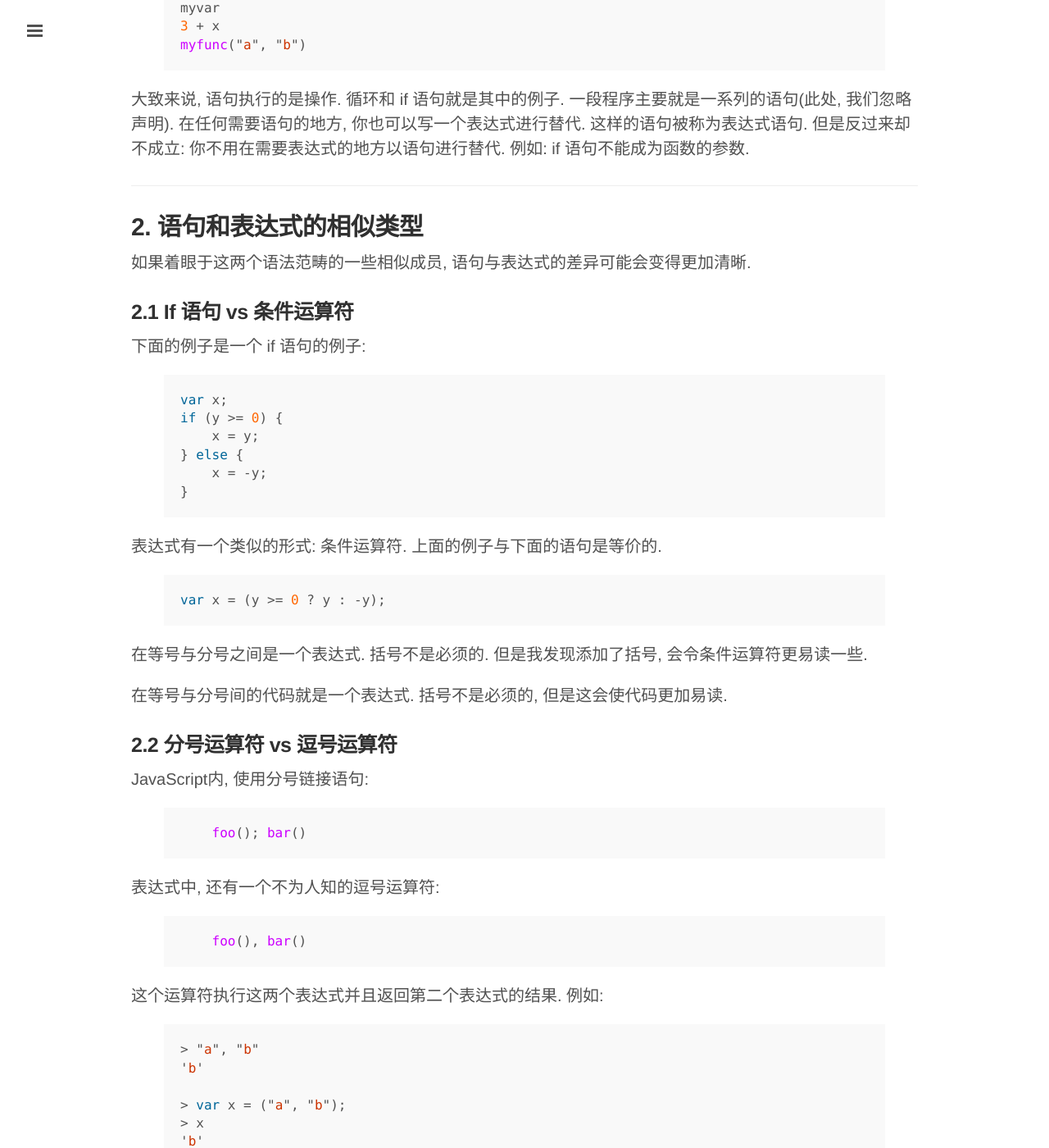
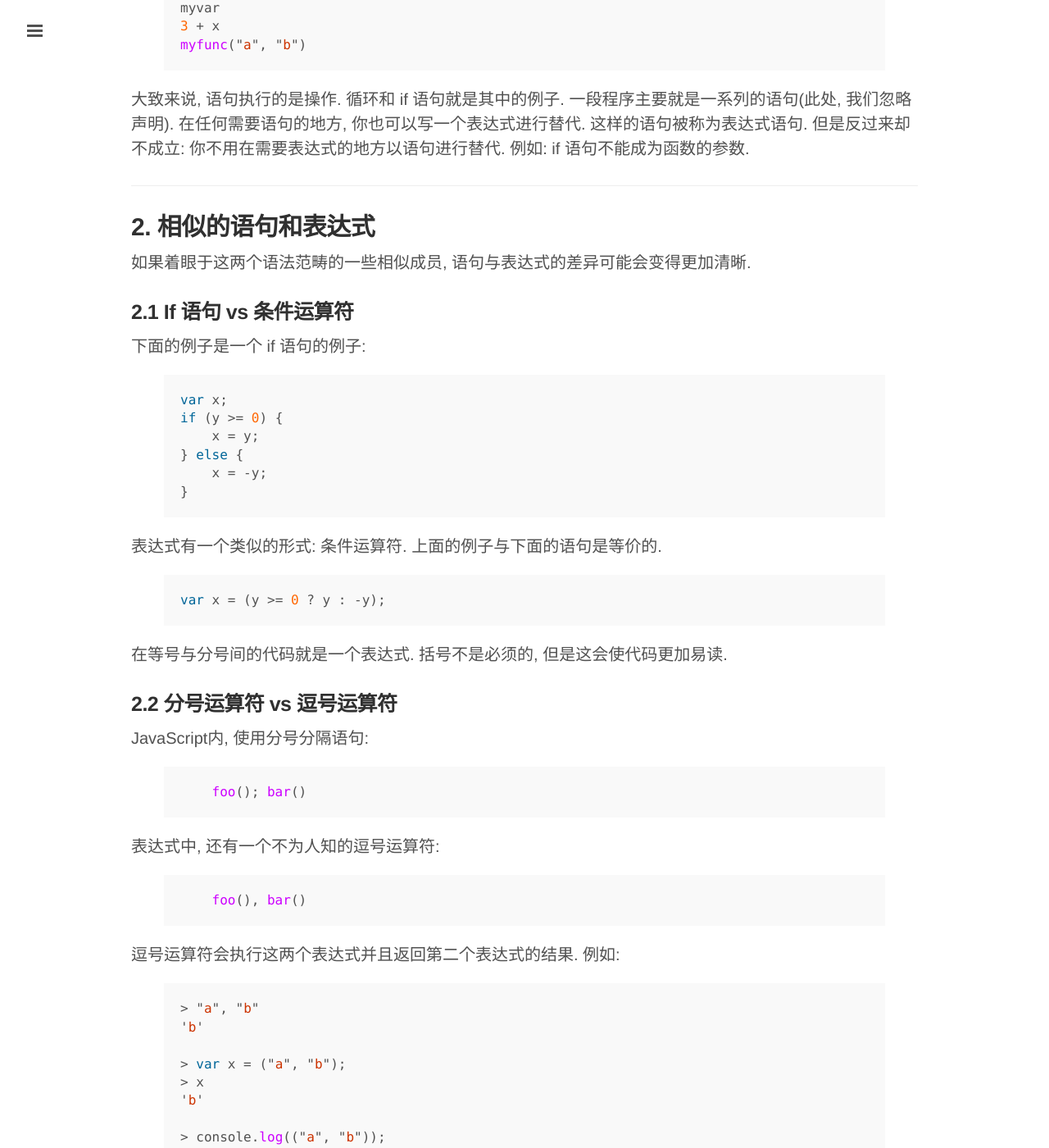
Before and after one commit to clarkdo/clarkdo.github.com, a Jekyll site: the page built from _posts/2015-04-17-56.md, in a window 1280 px wide and 1400 px high, scrolled down 473 px. Shown: the whole window at 82% size. Built offline with Jekyll 4.4.1, drawn with Linux system fonts in a browser that asks for light colours; Markdown is read by kramdown in place of the engine named in the settings; comment, search, counter and statistics services are not loaded; some of the changed text lies outside the part shown.

Commit message:
new post

```diff
--- a/_posts/2015-04-17-56.md
+++ b/_posts/2015-04-17-56.md
@@ -36,7 +36,7 @@ myfunc("a", "b")
 
 ------
 
-##**2. 语句和表达式的相似类型**
+##**2. 相似的语句和表达式**
 
 如果着眼于这两个语法范畴的一些相似成员, 语句与表达式的差异可能会变得更加清晰.
 
@@ -59,13 +59,11 @@ if (y >= 0) {
 var x = (y >= 0 ? y : -y);
 {% endhighlight %}
 
-在等号与分号之间是一个表达式. 括号不是必须的. 但是我发现添加了括号, 会令条件运算符更易读一些.
-
 在等号与分号间的代码就是一个表达式. 括号不是必须的, 但是这会使代码更加易读.
 
 ###**2.2 分号运算符 vs 逗号运算符**
 
-JavaScript内, 使用分号链接语句:
+JavaScript内, 使用分号分隔语句:
 
 {% highlight javascript %}
     foo(); bar()
@@ -77,7 +75,7 @@ JavaScript内, 使用分号链接语句:
     foo(), bar()
 {% endhighlight %}
 
-这个运算符执行这两个表达式并且返回第二个表达式的结果. 例如:
+逗号运算符会执行这两个表达式并且返回第二个表达式的结果. 例如:
 
 {% highlight javascript %}
 > "a", "b"
@@ -250,7 +248,7 @@ hello
 undefined
 {% endhighlight %}
 
-###**4.3 连接 IIFEs**
+###**4.3 分隔 IIFEs**
 
 当连接IIFEs时, 必须注意添加分号:
 
```
